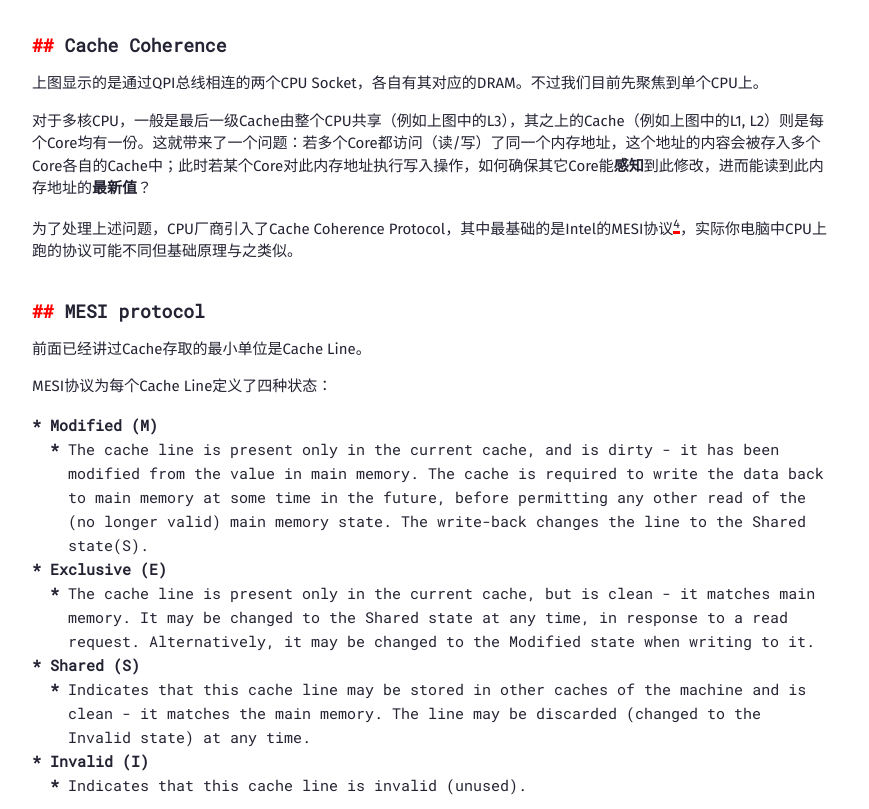
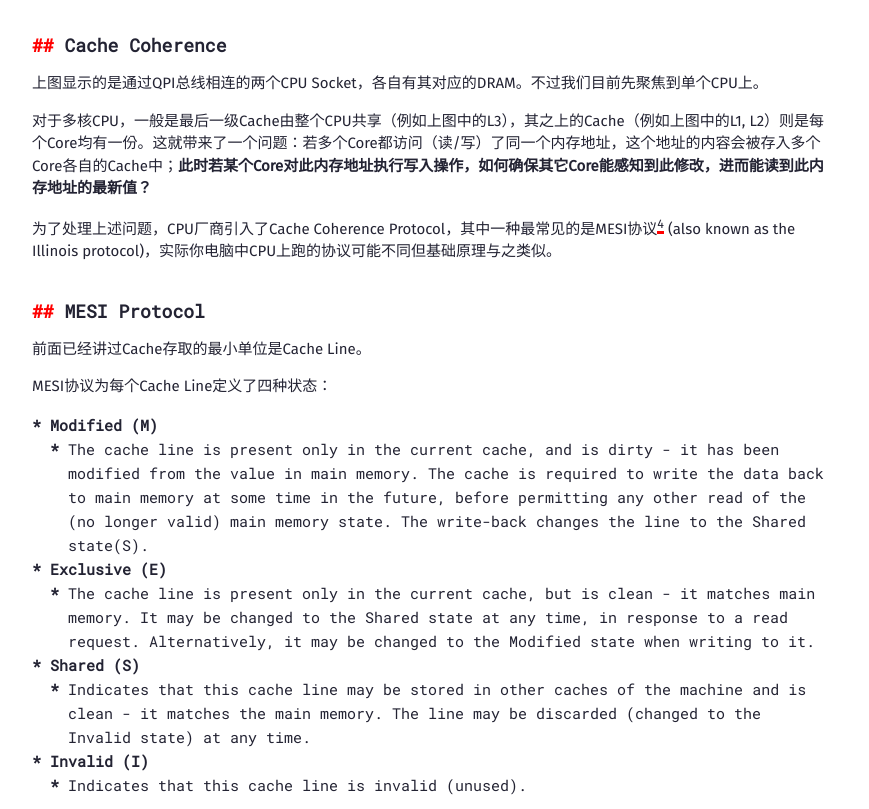
Before and after one commit to zhuyie/zhuyie.github.io, a plain HTML site: page posts/cpu-cache-false-sharing/index.html in a window 1280 px wide. Shown: the part 5354-6163 px from the top of the page, without its empty margins (208-1077 px from the left). Drawn offline with Linux system fonts and the light colour scheme.

Commit message:
Update posts/cpu-cache-false-sharing

```diff
--- a/posts/cpu-cache-false-sharing/index.html
+++ b/posts/cpu-cache-false-sharing/index.html
@@ -166,9 +166,9 @@
 </blockquote>
 <h2 id="cache-coherence">Cache Coherence</h2>
 <p>上图显示的是通过QPI总线相连的两个CPU Socket，各自有其对应的DRAM。不过我们目前先聚焦到单个CPU上。</p>
-<p>对于多核CPU，一般是最后一级Cache由整个CPU共享（例如上图中的L3），其之上的Cache（例如上图中的L1, L2）则是每个Core均有一份。这就带来了一个问题：若多个Core都访问（读/写）了同一个内存地址，这个地址的内容会被存入多个Core各自的Cache中；此时若某个Core对此内存地址执行写入操作，如何确保其它Core能<strong>感知</strong>到此修改，进而能读到此内存地址的<strong>最新值</strong>？</p>
-<p>为了处理上述问题，CPU厂商引入了Cache Coherence Protocol，其中最基础的是Intel的MESI协议<sup id="fnref:4"><a href="#fn:4" class="footnote-ref" role="doc-noteref">4</a></sup>，实际你电脑中CPU上跑的协议可能不同但基础原理与之类似。</p>
-<h2 id="mesi-protocol">MESI protocol</h2>
+<p>对于多核CPU，一般是最后一级Cache由整个CPU共享（例如上图中的L3），其之上的Cache（例如上图中的L1, L2）则是每个Core均有一份。这就带来了一个问题：若多个Core都访问（读/写）了同一个内存地址，这个地址的内容会被存入多个Core各自的Cache中；<strong>此时若某个Core对此内存地址执行写入操作，如何确保其它Core能感知到此修改，进而能读到此内存地址的最新值？</strong></p>
+<p>为了处理上述问题，CPU厂商引入了Cache Coherence Protocol，其中一种最常见的是MESI协议<sup id="fnref:4"><a href="#fn:4" class="footnote-ref" role="doc-noteref">4</a></sup> (also known as the Illinois protocol)，实际你电脑中CPU上跑的协议可能不同但基础原理与之类似。</p>
+<h2 id="mesi-protocol">MESI Protocol</h2>
 <p>前面已经讲过Cache存取的最小单位是Cache Line。</p>
 <p>MESI协议为每个Cache Line定义了四种状态：</p>
 <ul>
```
